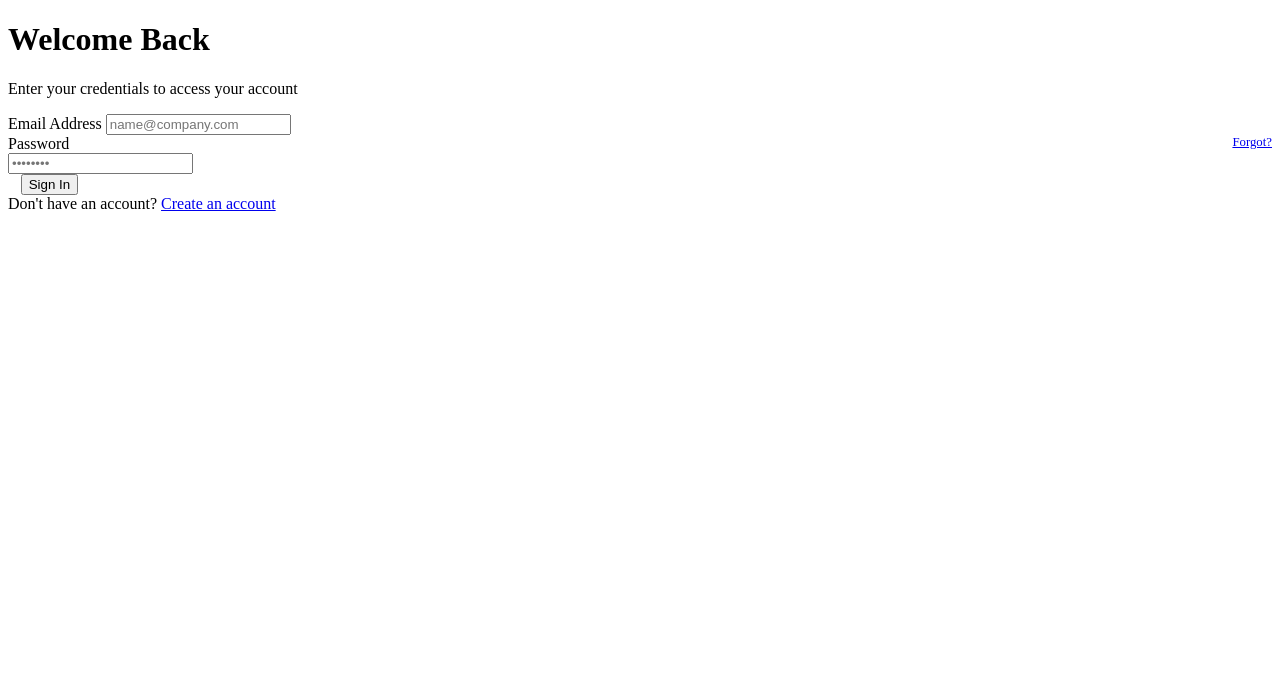
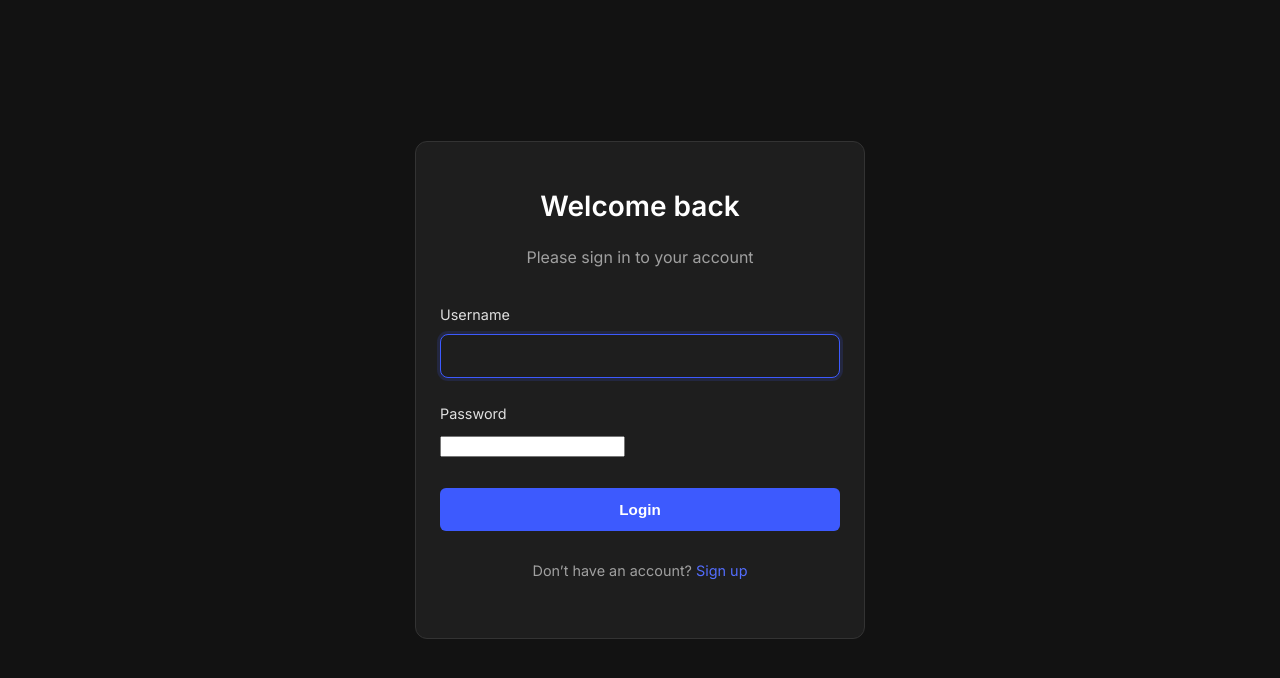
Before and after one commit to struggler5/Lab_TW, a Django app: page /LogIn/ in a window 1280 px wide. Shown: the top 678 px of the page. Run offline with Django 5.2, Linux system fonts and the light colour scheme.

Commit message:
made login functionality (not yet styled)

```diff
--- a/app/CRM/models.py
+++ b/app/CRM/models.py
@@ -8,7 +8,7 @@ import uuid
 
 class User(AbstractUser):
     Name = models.CharField(max_length=200)
-    Budget = models.FloatField()
+    Budget = models.FloatField(blank=True, null=True)
 
 class Stock_item(models.Model):
     owner = models.ForeignKey(
--- a/app/CRM/static/style.css
+++ b/app/CRM/static/style.css
@@ -318,17 +318,20 @@ main.content-area {
 
 .login-card input {
     max-width: 100%; /* Overrides the 450px limit for the card */
+  margin-left: 0 !important;
 }
 
 .login-card button {
     width: 100%;
     margin-top: 10px;
     padding: 12px;
+  margin-left: 0 !important;
 }
-
+/* Fix alignment for login form */
 .login-footer {
     margin-top: 24px;
     font-size: 0.9rem;
+  margin-left: 0 !important;
 }
  #password, #email{
 background-color: var(--surface-color);
--- a/app/CRM/templates/login.html
+++ /dev/null
@@ -1,40 +0,0 @@
-<!DOCTYPE html>
-<html lang="en">
-<head>
-    <meta charset="UTF-8">
-    <meta name="viewport" content="width=device-width, initial-scale=1.0">
-    <title>ProDash | Login</title>
-</head>
-<body>
-
-    <div class="login-container">
-        <div class="card login-card">
-            <h1>Welcome Back</h1>
-            <p>Enter your credentials to access your account</p>
-
-            <form >
-                <div class="form-group">
-                    <label for="email">Email Address</label>
-                    <input type="email" id="email" name="email" placeholder="name@company.com" required>
-                </div>
-
-                <div class="form-group">
-                    <div style="display: flex; justify-content: space-between;">
-                        <label for="password">Password</label>
-                        <a href="#" style="font-size: 0.8rem;">Forgot?</a>
-                    </div>
-                    <input type="password" id="password" name="password" placeholder="••••••••" required>
-                </div>
-
-                <button   type="submit" style="margin-left:1%;" class="btn">Sign In</button>
-            </form>
-
-            <div class="login-footer">
-                <span>Don't have an account?</span>
-                <a href="#">Create an account</a>
-            </div>
-        </div>
-    </div>
-
-</body>
-</html>
--- /dev/null
+++ b/app/CRM/templates/registration/login.html
@@ -0,0 +1,55 @@
+{% load static %}
+<!DOCTYPE html>
+<html lang="en">
+<head>
+    <meta charset="UTF-8">
+    <title>Login</title>
+
+    <!-- Inter font -->
+    <link href="https://fonts.googleapis.com/css2?family=Inter:wght@400;600&display=swap" rel="stylesheet">
+
+    <!-- Your CSS -->
+    <link rel="stylesheet" href="{% static 'style.css' %}">
+</head>
+<body>
+
+<div class="login-container">
+    <div class="card login-card">
+
+        <h1>Welcome back</h1>
+        <p>Please sign in to your account</p>
+
+        {% if form.errors %}
+            <p style="color: var(--error); margin-bottom: 16px;">
+                Invalid username or password.
+            </p>
+        {% endif %}
+
+        <form method="post">
+            {% csrf_token %}
+
+            <div class="form-group">
+                <label for="id_username">Username</label>
+                {{ form.username }}
+            </div>
+
+            <div class="form-group">
+                <label for="id_password">Password</label>
+                {{ form.password }}
+            </div>
+
+            <button type="submit">Login</button>
+        </form>
+
+        <div class="login-footer">
+            <p>
+                Don’t have an account?
+                <a href="#">Sign up</a>
+            </p>
+        </div>
+
+    </div>
+</div>
+
+</body>
+</html>
--- a/app/CRM/urls.py
+++ b/app/CRM/urls.py
@@ -1,3 +1,4 @@
+from django.contrib.auth import views as auth_views
 from django.urls import path
 from . import views
 
@@ -7,5 +8,5 @@ urlpatterns = [
         path("DB_item/",views.DB_item,name="DB_item"),
         path("Stock/",views.Stock,name="Stock"),
         path("Stock_item/",views.Stock_item,name="Stock_item"),
-        path("LogIn/",views.LogIn,name="LogIn")
+        path("LogIn/",auth_views.LoginView.as_view(),name="LogIn")
         ]
--- a/app/app/settings.py
+++ b/app/app/settings.py
@@ -122,3 +122,5 @@ USE_TZ = True
 # https://docs.djangoproject.com/en/6.0/howto/static-files/
 
 STATIC_URL = 'static/'
+LOGIN_REDIRECT_URL = '/'
+LOGOUT_REDIRECT_URL = 'LogIn/'
```
Also changed, not shown: app/CRM/forms.py (added, +12 -0 lines), templates/login.html (deleted, +0 -41 lines), templates/registration/login.html (added, +28 -0 lines), app/CRM/migrations/0002_alter_user_budget.py (added), app/db.sqlite3.
